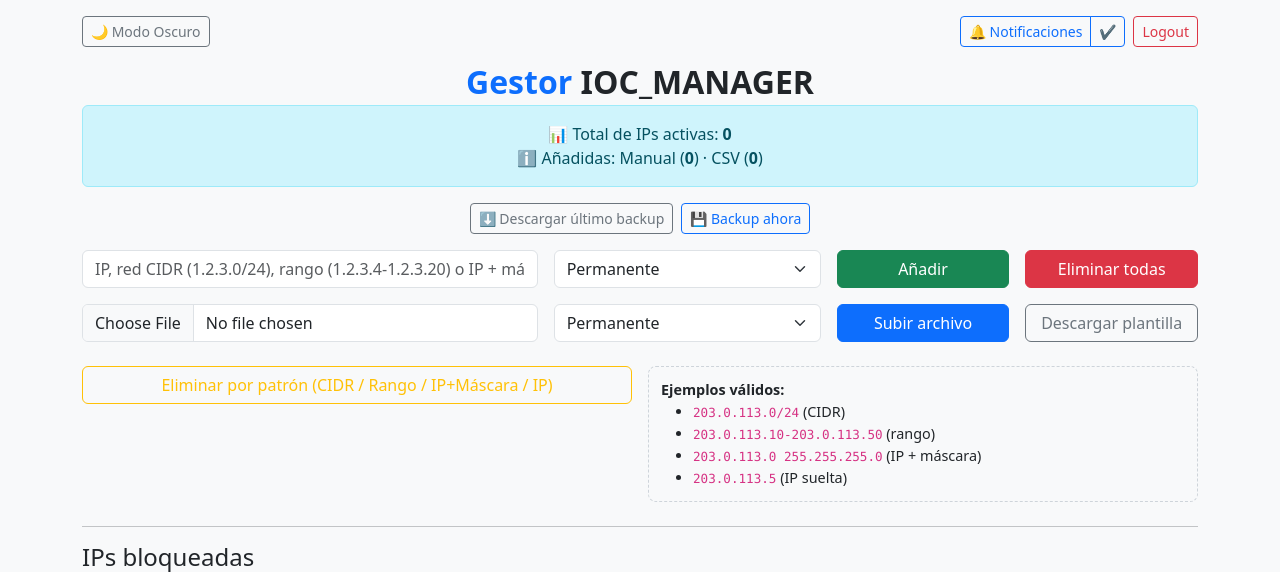
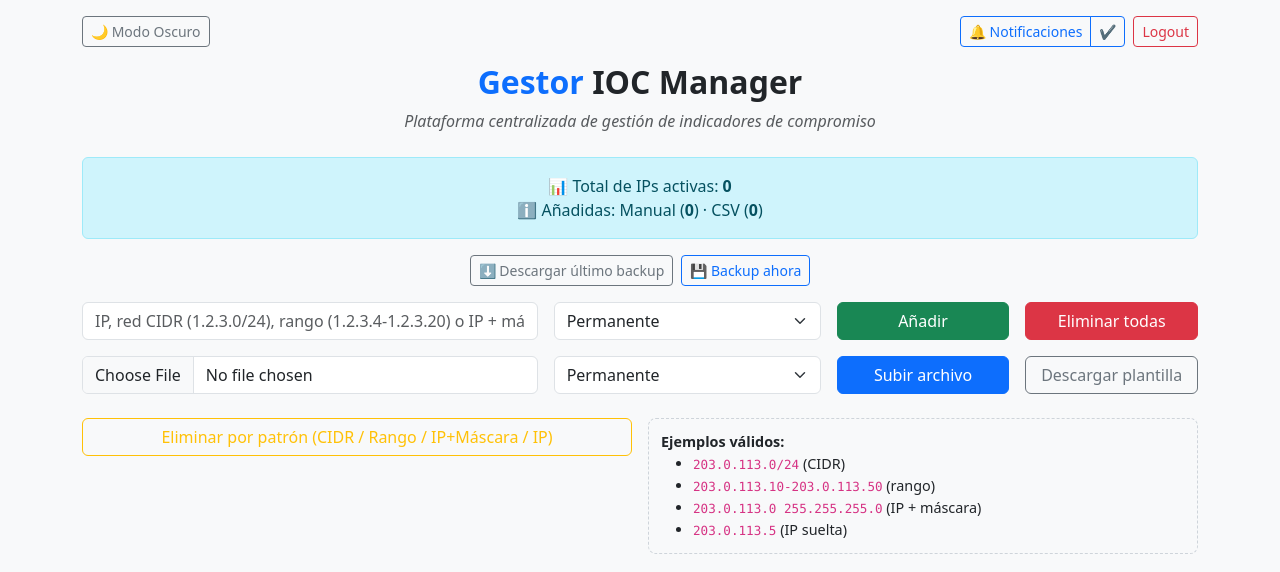
Before and after one commit to darelldeejay/ioc-manager, a Flask app: page / in a window 1280 px wide. Shown: the top 572 px of the page. Run offline with Flask 2, Linux system fonts and the light colour scheme; the visitor is signed in with stand-in values (Sample User, id 1); data that the repository does not hold is empty.

Commit message:
Update index.html

```diff
--- a/templates/index.html
+++ b/templates/index.html
@@ -149,10 +149,13 @@
     </div>
   </div>
 
-  <h2 class="mb-1 text-center fw-bold">
+  <h2 class="text-center fw-bold">
   <span class="title-gestor">Gestor</span>
-  <span class="title-ioc">IOC_MANAGER</span>
+  <span class="title-ioc">IOC&nbsp;Manager</span>
 </h2>
+<p class="text-center text-muted mb-4 fst-italic">
+  Plataforma centralizada de gestión de indicadores de compromiso
+</p>
 
   <div class="alert alert-info text-center">
     📊 Total de IPs activas: <strong id="totalCount">{{ total_ips }}</strong><br>
```
